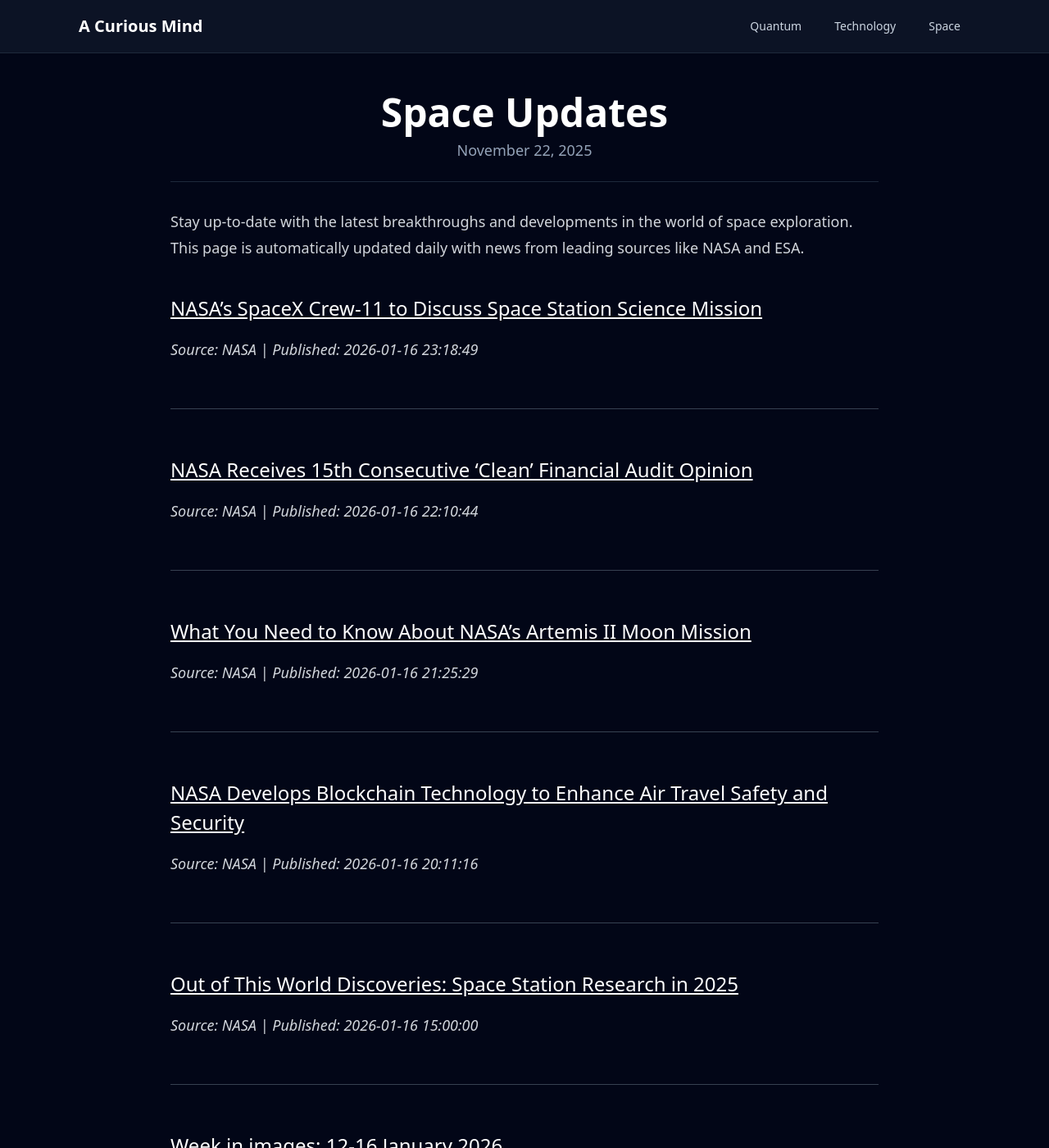
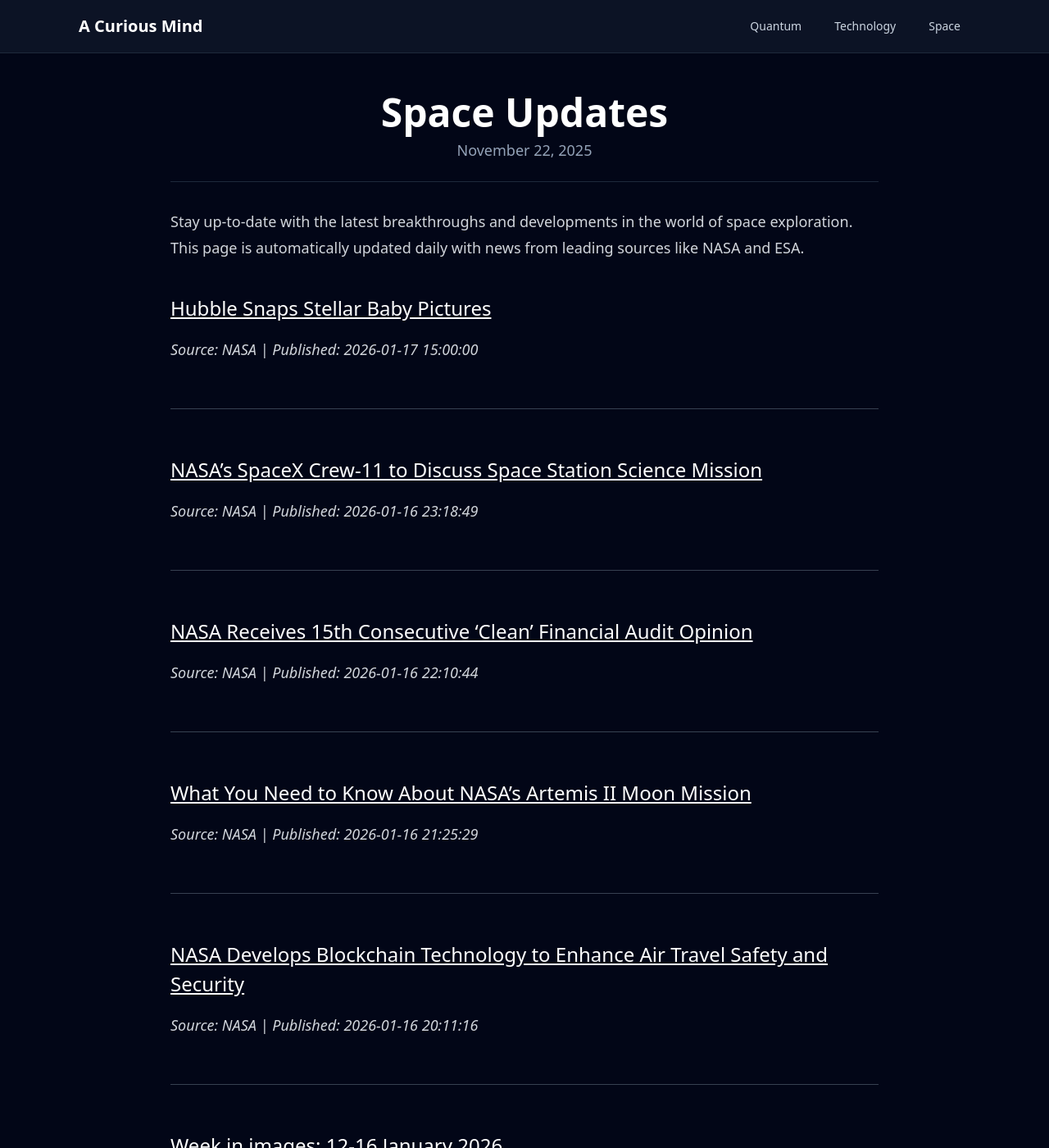
Before and after one commit to onehl7/onehl7.github.io, a Jekyll site: the page built from _posts/2025-11-22-space-updates.md, in a window 1280 px wide and 1400 px high. Shown: the whole window at 82% size. Built offline with Jekyll 4.4.1, drawn with Linux system fonts in a browser that asks for light colours; nearby versions of some CDN libraries.

Commit message:
Update space news data

```diff
--- a/_data/space_news.json
+++ b/_data/space_news.json
@@ -1,4 +1,10 @@
 [
+  {
+    "source": "NASA",
+    "title": "Hubble Snaps Stellar Baby Pictures",
+    "link": "https://science.nasa.gov/missions/hubble/hubble-snaps-stellar-baby-pictures/",
+    "published": "2026-01-17 15:00:00"
+  },
   {
     "source": "NASA",
     "title": "NASA\u2019s SpaceX Crew-11 to Discuss Space Station Science Mission",
@@ -22,12 +28,6 @@
     "title": "NASA Develops Blockchain Technology to Enhance Air Travel Safety and Security",
     "link": "https://www.nasa.gov/general/nasa-develops-blockchain-technology-to-enhance-air-travel-safety-and-security/",
     "published": "2026-01-16 20:11:16"
-  },
-  {
-    "source": "NASA",
-    "title": "Out of This World Discoveries: Space Station Research in 2025",
-    "link": "https://www.nasa.gov/missions/station/iss-research/out-of-this-world-discoveries-space-station-research-in-2025/",
-    "published": "2026-01-16 15:00:00"
   },
   {
     "source": "ESA",
```
